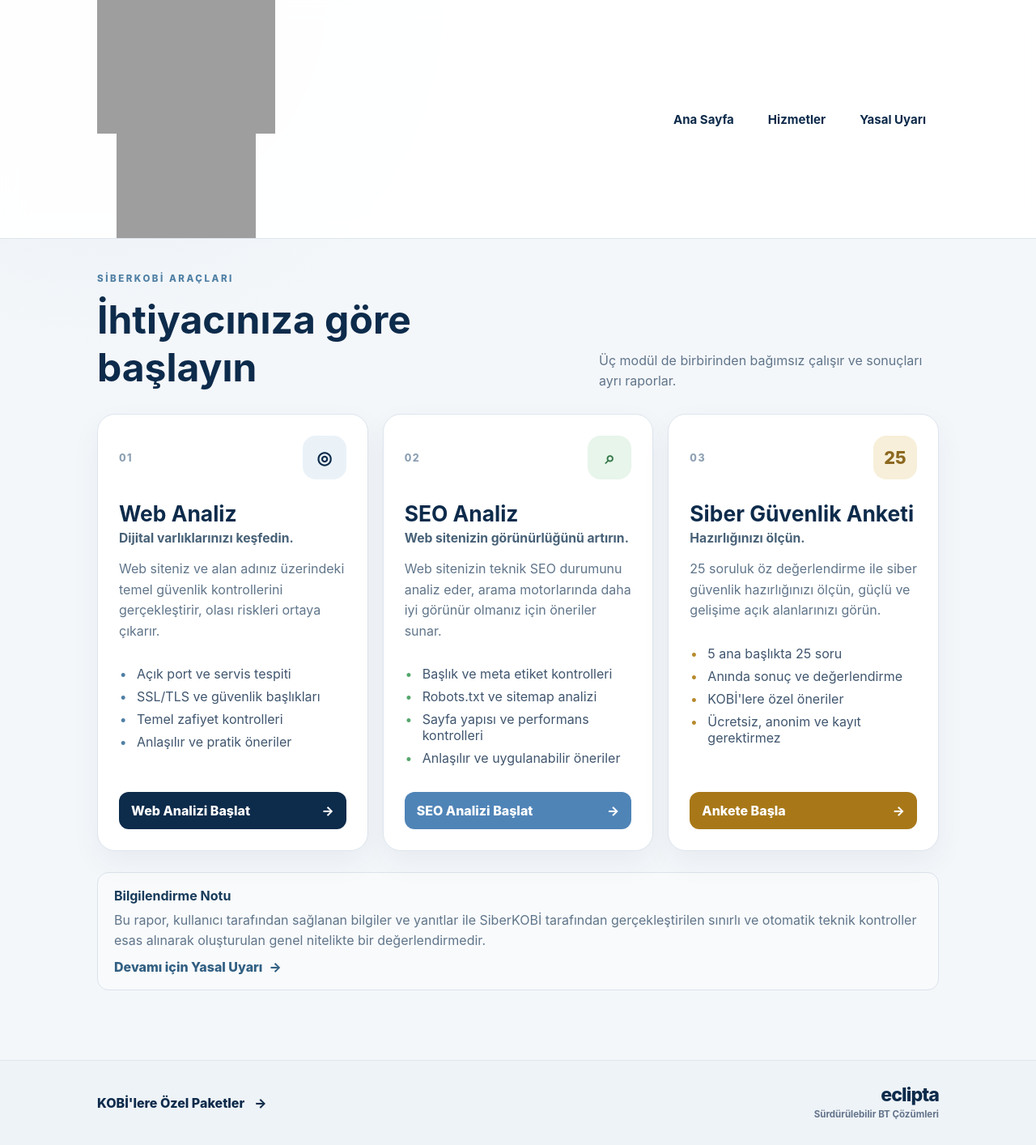
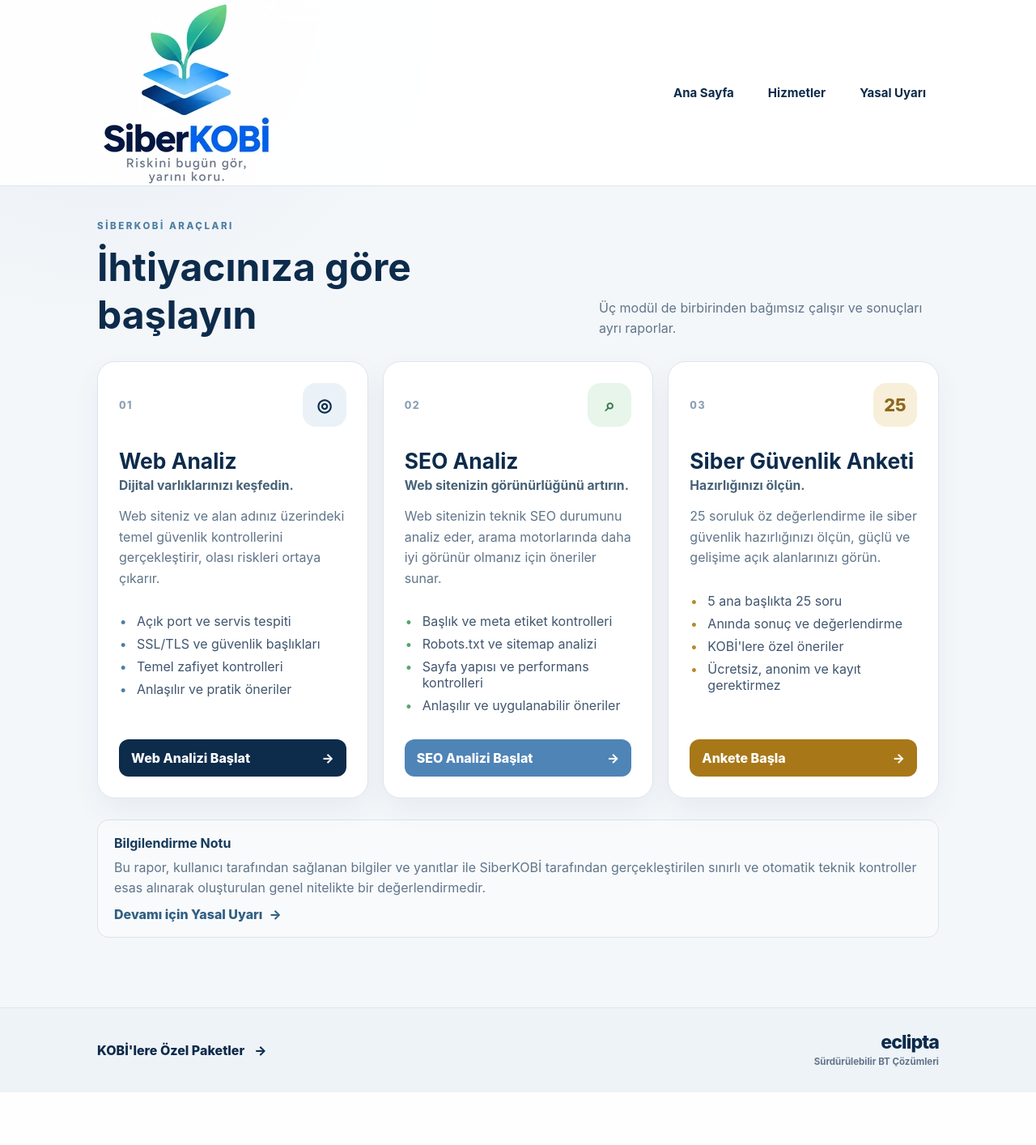
Before and after one commit to YagmurEr/siberkobi, a Flask app: page / in a window 1280 px wide. Shown: the whole page at 81% size. After the commit the page ends 1349 px from the top, so only its background shows below. Run offline with Flask 3, Linux system fonts and the light colour scheme; grey boxes are pictures that could not be loaded.

Commit message:
Fix SiberKOBİ logo resolution
* fix: add high-resolution approved SiberKOBİ assets

* fix: use high-resolution canonical logo assets

```diff
--- a/app/templates/base.html
+++ b/app/templates/base.html
@@ -11,8 +11,8 @@
   <header class="site-header">
     <div class="container header-inner">
       <a class="brand brand-logo-link brand-stack brand-stack--approved" href="{{ url_for('web.index') }}" aria-label="SiberKOBİ ana sayfa">
-        <img class="site-logo site-logo--approved" src="{{ url_for('static', filename='siberkobi-logo-approved.svg') }}" alt="SiberKOBİ">
-        <img class="site-slogan site-slogan--approved" src="{{ url_for('static', filename='siberkobi-slogan-approved.svg') }}" alt="Riskini bugün gör, yarını koru.">
+        <img class="site-logo site-logo--approved" src="{{ url_for('static', filename='siberkobi-logo-hq.webp') }}" alt="SiberKOBİ">
+        <img class="site-slogan site-slogan--approved" src="{{ url_for('static', filename='siberkobi-slogan-hq.webp') }}" alt="Riskini bugün gör, yarını koru.">
       </a>
       <nav class="main-nav" aria-label="Ana menü">
         <a href="{{ url_for('web.index') }}">Ana Sayfa</a>
```
Also changed, not shown: app/static/siberkobi-logo-hq.webp (added), app/static/siberkobi-slogan-hq.webp (added).
